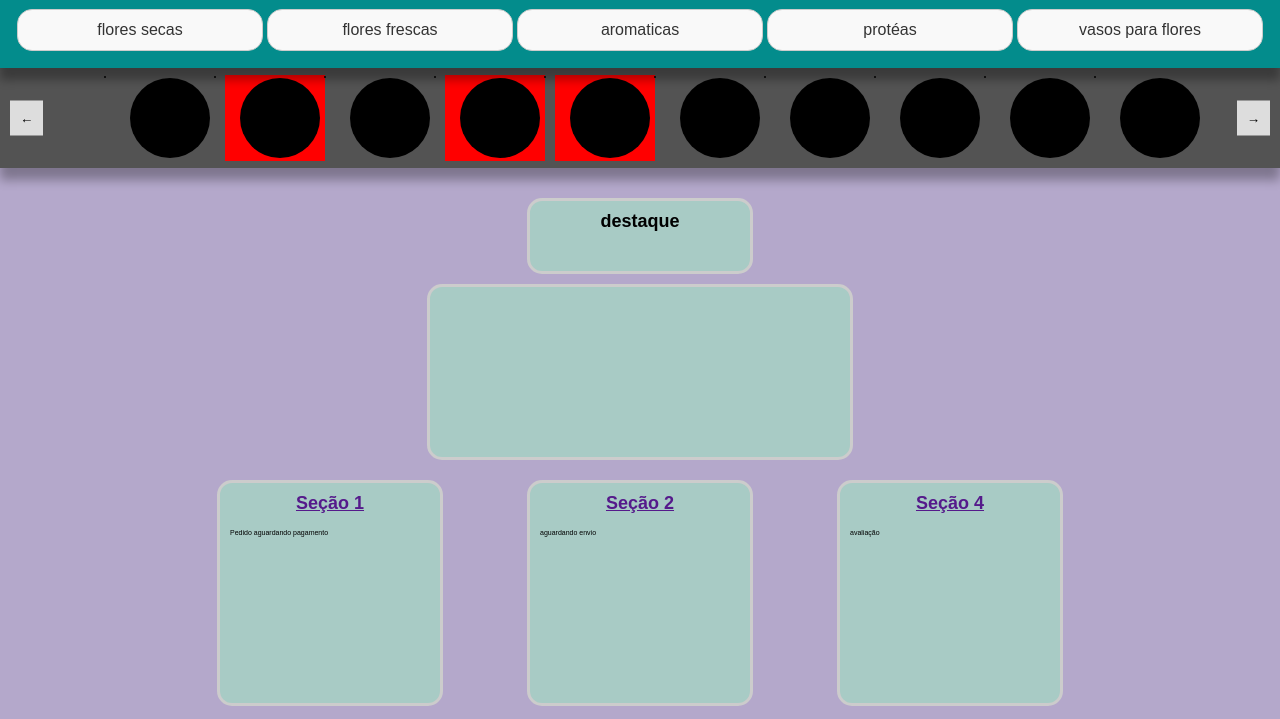
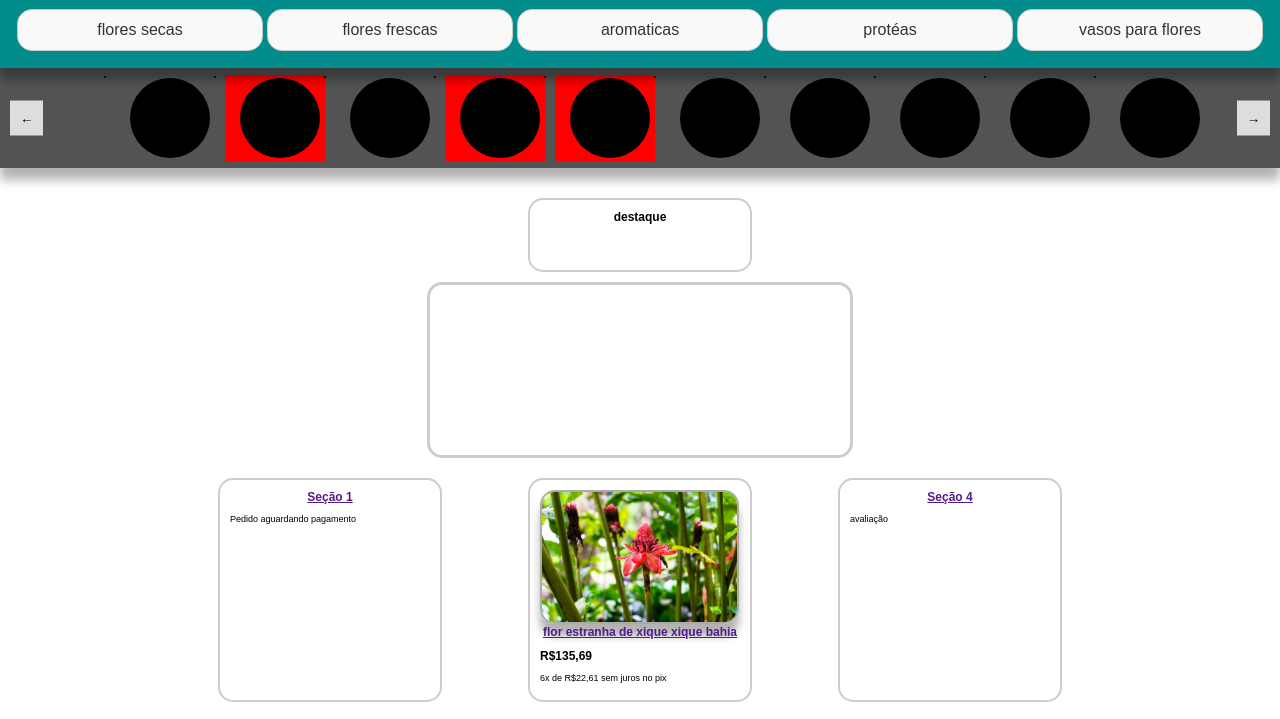
Before and after one commit to Geneblis/dgg-flowers-site, a plain HTML site: page Mestre/principal/idex.html in a window 1280 px wide. Shown: the part 173-892 px from the top of the page. Drawn offline with Linux system fonts and the light colour scheme.

Commit message:
base dos itens pag principal

```diff
--- a/Mestre/principal/idex.html
+++ b/Mestre/principal/idex.html
@@ -121,8 +121,11 @@
 
                 <div class="caixa">
 
-                    <h2 class="textosDasCaixas"><a href>Seção 2</a></h2>
-                    <p>aguardando envio</p>
+                    <img class="imagensDeFlores" src="../home/imagens/flor estranha.webp" alt="">
+                    <h2 class="textosDasCaixas"><a href>flor estranha de xique xique bahia</a></h2>
+                    <h2 class="preço">R$135,69</h2>
+                    <p>6x de R$22,61 sem juros no pix</p>
+
 
                 </div>
                 <div class="caixa">
--- a/Mestre/principal/style.css
+++ b/Mestre/principal/style.css
@@ -178,7 +178,7 @@ agora é a parte do story da pagina*/
 /* agora o main*/
 
 .main-content {
-    background-color: #b4a8cb;
+    background-color: #ffffff;
     padding: 20px;
     justify-items: center;
 
@@ -187,11 +187,11 @@ agora é a parte do story da pagina*/
 
 }
 .caixa {
-    border: 3px solid #ccc;
+    border: 2px solid #ccc;
     border-radius: 15px;
     padding: 10px;
     margin: 10px 0;
-    background-color: #a8cbc5;
+    background-color: #ffffff;
     width: 200px;
     height:200px ;
     flex-grow: 1;
@@ -206,11 +206,11 @@ agora é a parte do story da pagina*/
 
 }
 .caixaDestaque {
-    border: 3px solid #ccc;
+    border: 2px solid #ccc;
     border-radius: 15px;
     padding: 10px;
     margin: 10px 0;
-    background-color: #a8cbc5;
+    background-color: #ffffff;
     width: 200px;
     height:50px ;
     flex-grow: 1;
@@ -222,7 +222,7 @@ agora é a parte do story da pagina*/
     border-radius: 15px;
     padding: 10px;
     margin: 10px 0;
-    background-color: #a8cbc5;
+    background-color: #ffffff;
     width: 400px;
     height:150px ;
     flex-grow: 1;
@@ -230,11 +230,26 @@ agora é a parte do story da pagina*/
 
 }
 .textosDasCaixas{
-    font-size: 18px;
+    font-size: 12px;
     text-align: center;
     margin-top: 0;
 }
-
+.imagensDeFlores{
+    max-width: 100%;
+    height: 130px;
+    border-radius: 15px;
+    border: 2px solid rgb(171, 171, 171);
+    box-shadow: 0px 12px 9px rgba(0, 0, 0, 0.3);
+    margin-top: 1;
+    position: static;
+}
+p{
+    font-size: 9px;
+}
+.preço{
+    font-size: 12px;
+    font-weight: bold;
+}
 
 /* agora o footer*/
 footer{
```
